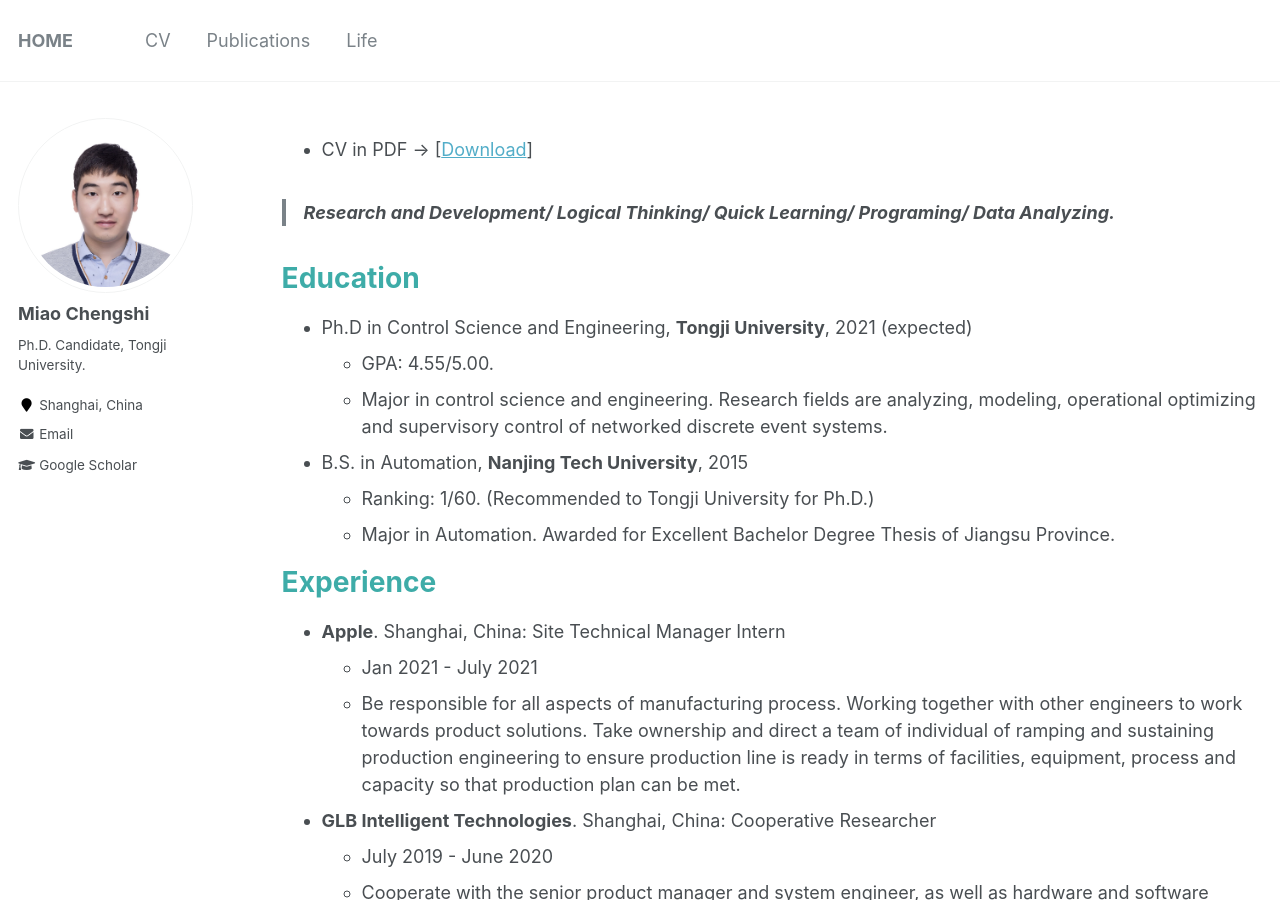
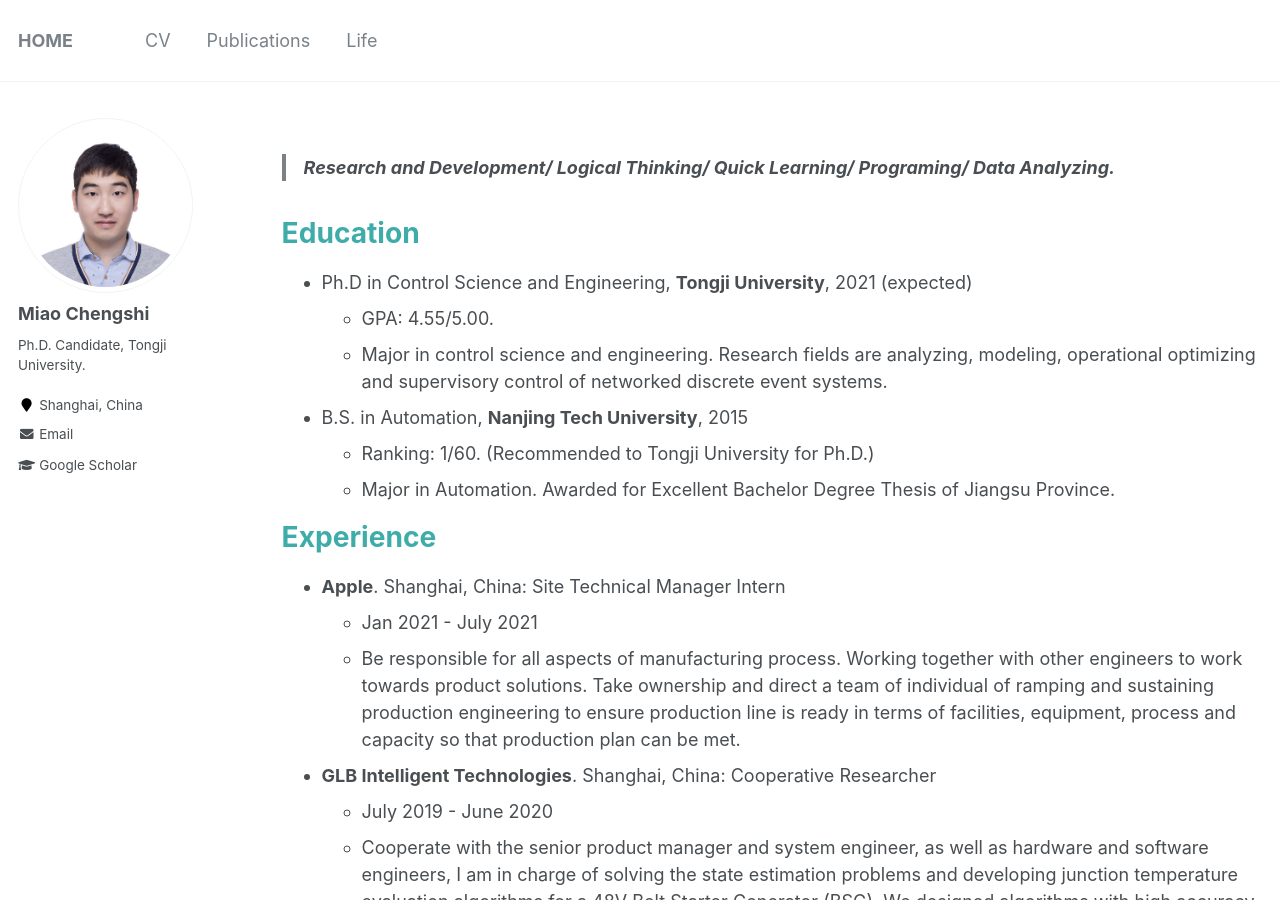
Before and after one commit to miaochengshi/miaochengshi.github.io, a Jekyll site: the page built from _pages/cv.md, in a window 1280 px wide and 900 px high. Built offline with Jekyll 4.4.1, drawn with Linux system fonts in a browser that asks for light colours.

Commit message:
Update cv.md

```diff
--- a/_pages/cv.md
+++ b/_pages/cv.md
@@ -7,7 +7,6 @@ redirect_from:
   - /cv
 ---
 
-* CV in PDF -> [[Download](http://miaochengshi.github.io/files/CV_en_cn.pdf)]
 
 > **Research and Development/ Logical Thinking/ Quick Learning/ Programing/ Data Analyzing.**
 
```
